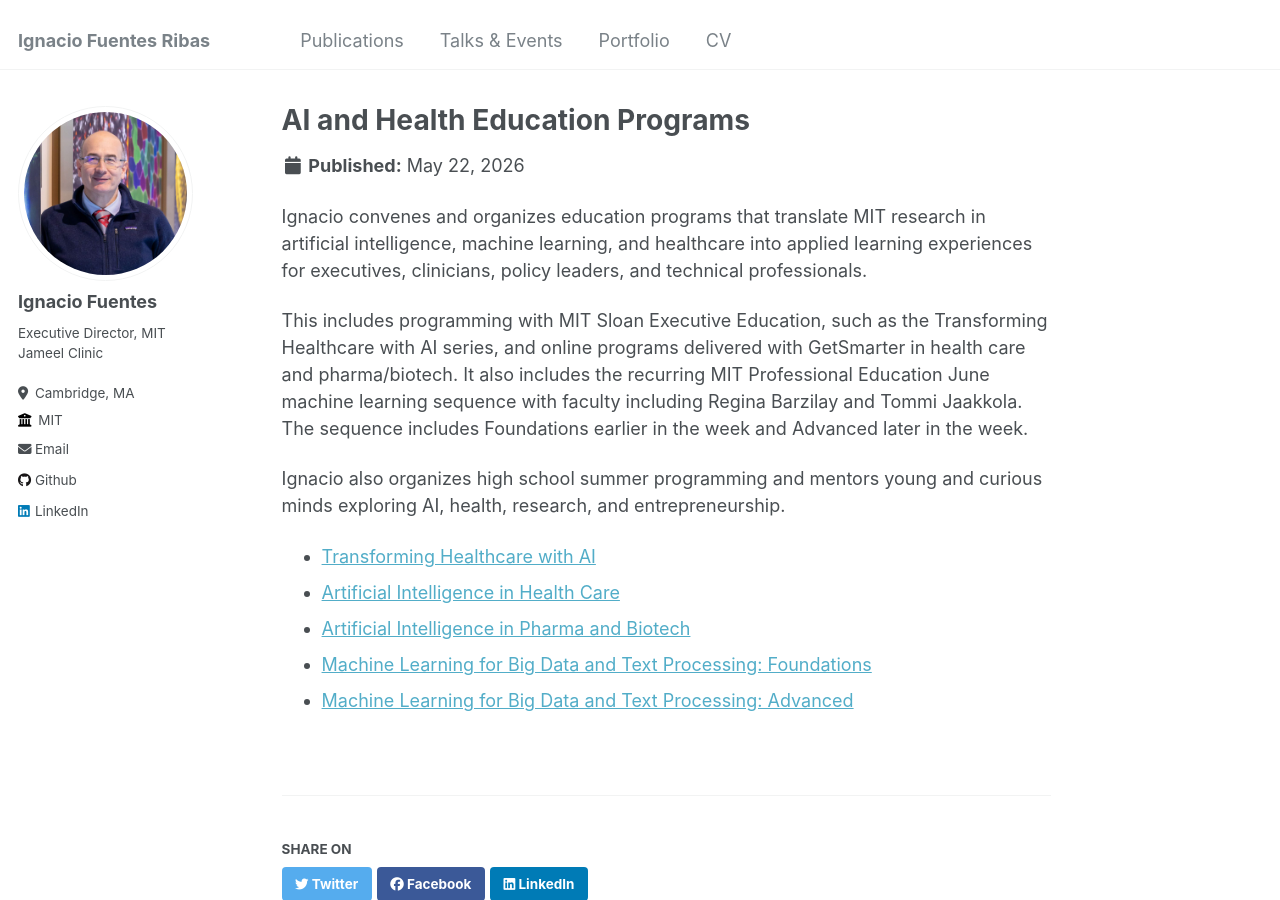
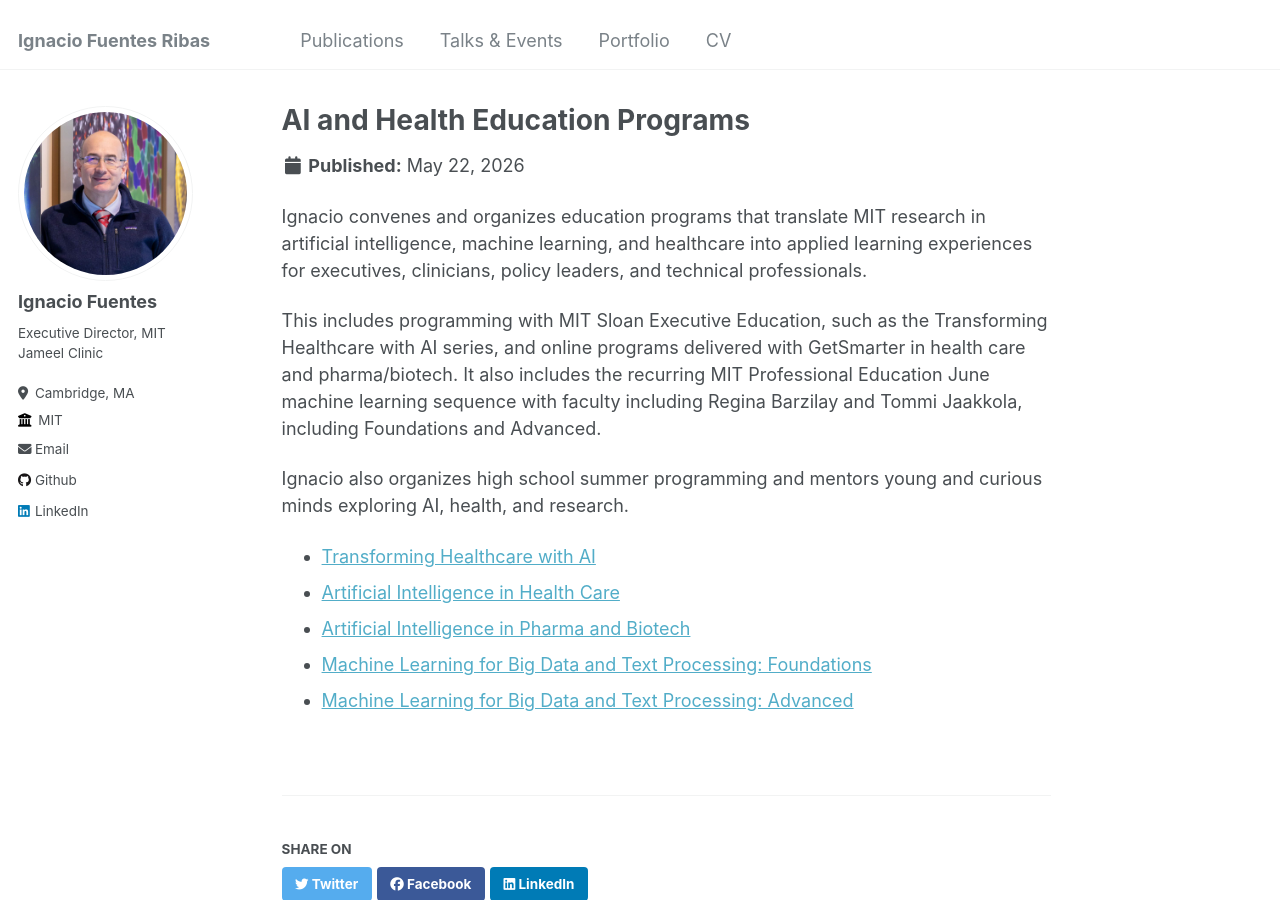
Before and after one commit to ifuentes3/ifuentes3.github.io, a Jekyll site: the page built from _portfolio/portfolio-3.md, in a window 1280 px wide and 900 px high. Built offline with Jekyll 4.4.1, drawn with Linux system fonts in a browser that asks for light colours.

Commit message:
Refine education program wording

```diff
--- a/_portfolio/portfolio-3.md
+++ b/_portfolio/portfolio-3.md
@@ -6,9 +6,9 @@ collection: portfolio
 
 Ignacio convenes and organizes education programs that translate MIT research in artificial intelligence, machine learning, and healthcare into applied learning experiences for executives, clinicians, policy leaders, and technical professionals.
 
-This includes programming with MIT Sloan Executive Education, such as the Transforming Healthcare with AI series, and online programs delivered with GetSmarter in health care and pharma/biotech. It also includes the recurring MIT Professional Education June machine learning sequence with faculty including Regina Barzilay and Tommi Jaakkola. The sequence includes Foundations earlier in the week and Advanced later in the week.
+This includes programming with MIT Sloan Executive Education, such as the Transforming Healthcare with AI series, and online programs delivered with GetSmarter in health care and pharma/biotech. It also includes the recurring MIT Professional Education June machine learning sequence with faculty including Regina Barzilay and Tommi Jaakkola, including Foundations and Advanced.
 
-Ignacio also organizes high school summer programming and mentors young and curious minds exploring AI, health, research, and entrepreneurship.
+Ignacio also organizes high school summer programming and mentors young and curious minds exploring AI, health, and research.
 
 - [Transforming Healthcare with AI](https://executive.mit.edu/transforming-healthcare-ai.html)
 - [Artificial Intelligence in Health Care](https://executive.mit.edu/artificial-intelligence-in-health-care.html)
```
Also changed, not shown: _pages/about.md (+1 -1 lines), _pages/cv.md (+2 -2 lines).
